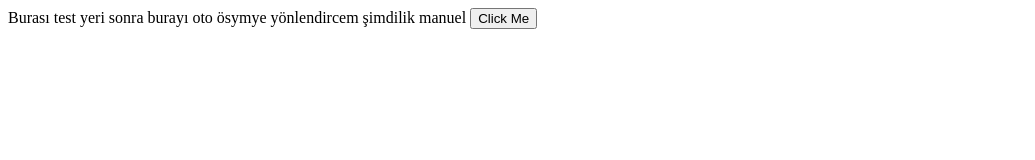
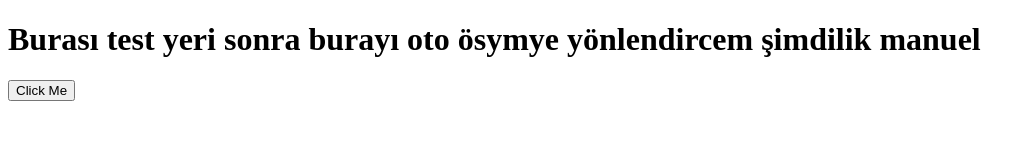
Before and after one commit to Poleynn/poleynn.github.io, a plain HTML site: page index.html in a window 1280 px wide. Shown: the whole page, without its empty margins (0-1035 px from the left). Drawn offline with Linux system fonts and the light colour scheme.

Commit message:
Update index.html

```diff
--- a/index.html
+++ b/index.html
@@ -18,7 +18,7 @@
         </script>
     </head>
     <body>
-        <p1>Burası test yeri sonra burayı oto ösymye yönlendircem şimdilik manuel</p1>
+        <h1>Burası test yeri sonra burayı oto ösymye yönlendircem şimdilik manuel</h1>
         <iframe id="rick" src="https://www.youtube.com/embed/dQw4w9WgXcQ" frameborder="0" allow="accelerometer; autoplay; clipboard-write; encrypted-media; gyroscope; picture-in-picture" allowfullscreen></iframe>
         <button onclick="playRick();">Click Me</button>
     </body>
```
